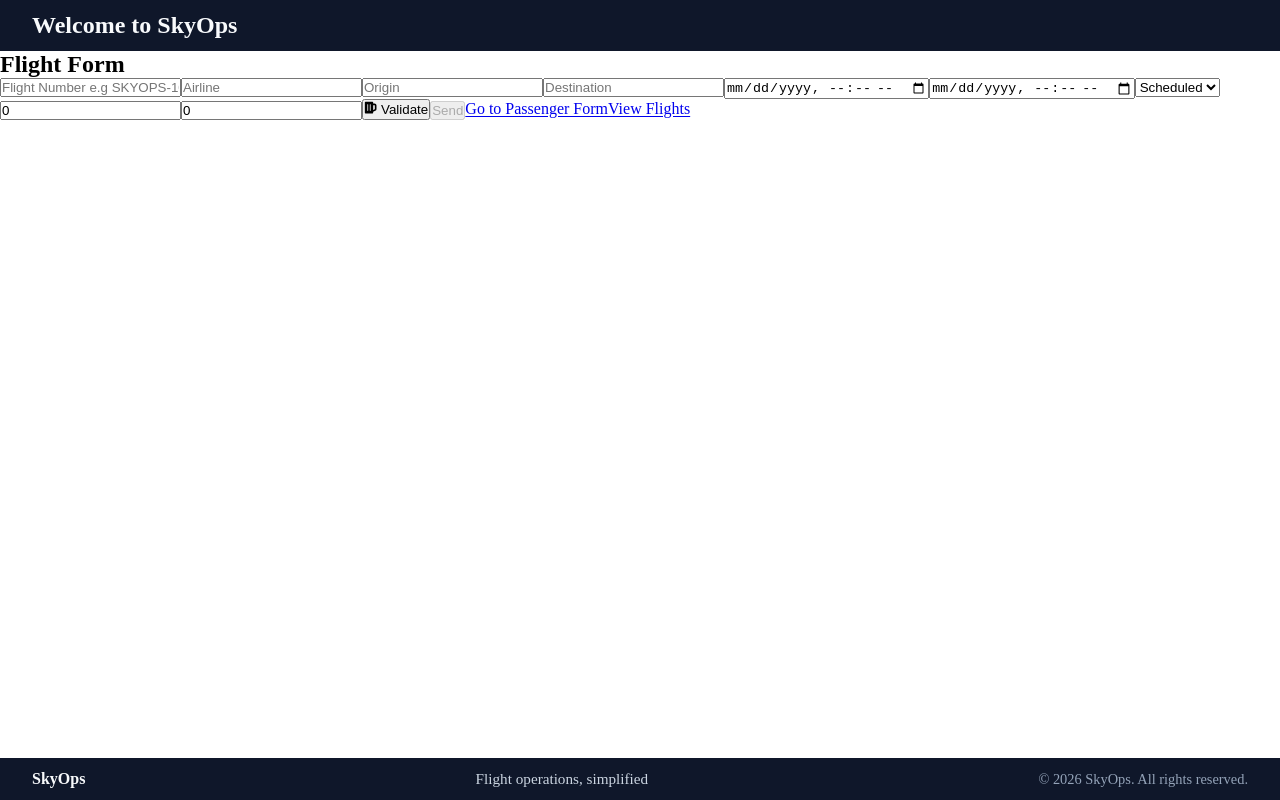
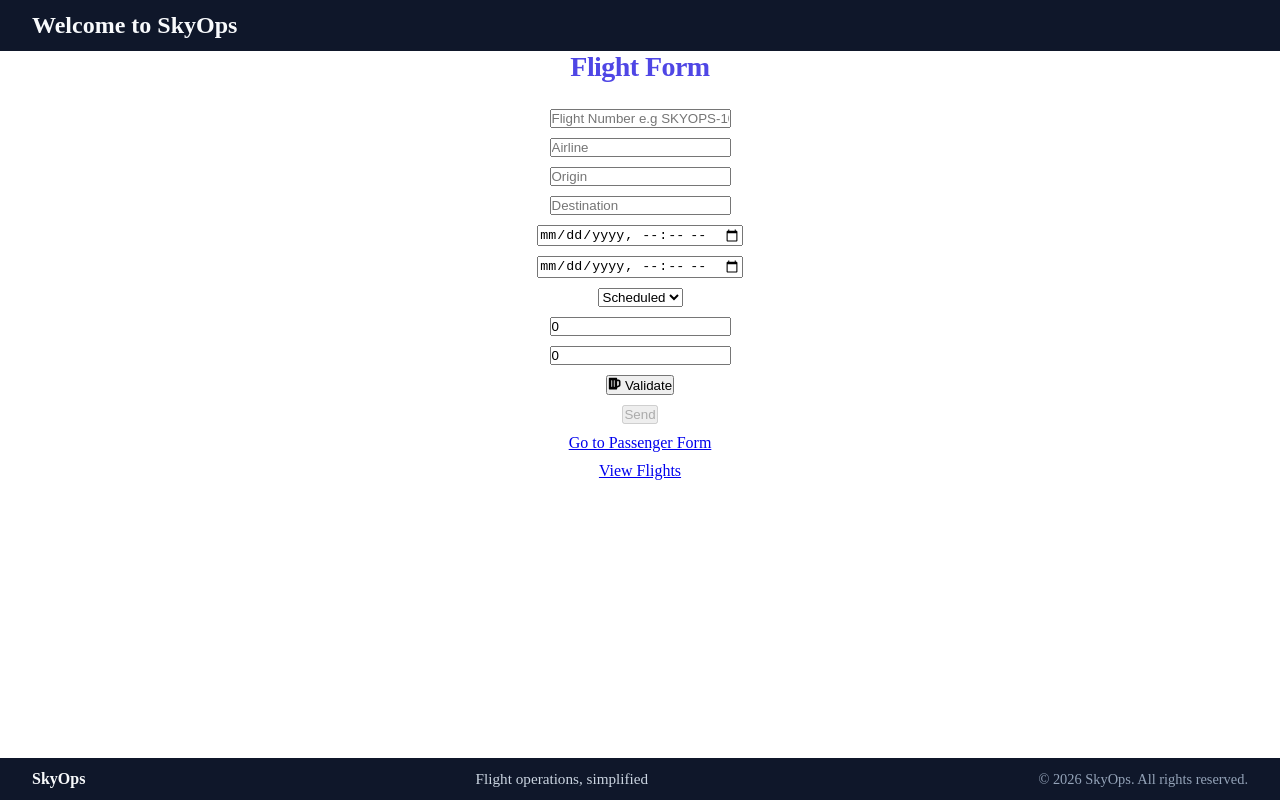
Before and after one commit to Adam-hash-a11y/skyops-forms, a React (Vite) app: page /flight in a window 1280 px wide. Built offline with nearby package versions, Linux system fonts and the light colour scheme.

Commit message:
style: convert FlightForm to styled-components

```diff
--- a/src/components/flightForm/FlightForm.tsx
+++ b/src/components/flightForm/FlightForm.tsx
@@ -7,7 +7,23 @@ import { Link } from "react-router-dom";
 import { FormType } from "./types";
 import { flightReducer, intialState } from "./reducer";
 import { CREATE_FLIGHT, SET_ERROR, SET_FIELD } from "./action";
-import { flightArray } from "../data/flightData";
+import styled from "styled-components";
+
+const FormWrapper = styled.div`
+  display: flex;
+  justify-content: space-between;
+  align-items: center;
+  flex-direction: column;
+  gap: 10px;
+`;
+
+const FormTitle = styled.h1`
+  font-size: 1.75rem;
+  font-weight: 700;
+  letter-spacing: -0.02em;
+  color: #4f46e5;
+  margin-bottom: 1rem;
+`;
 
 export const FlightForm = () => {
   const [state, dispatch] = useReducer(flightReducer, intialState);
@@ -31,8 +47,8 @@ export const FlightForm = () => {
   };
 
   return (
-    <>
-      <h2>Flight Form </h2>
+    <FormWrapper>
+      <FormTitle>Flight Form </FormTitle>
       <FormInput
         name="flightNumber"
         type={FormType.TEXT}
@@ -144,6 +160,6 @@ export const FlightForm = () => {
       />
       <Link to="/passenger">Go to Passenger Form</Link>
       <Link to="/flightlist">View Flights</Link>
-    </>
+    </FormWrapper>
   );
 };
```
